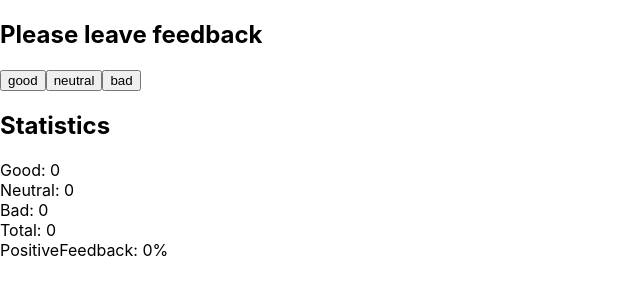
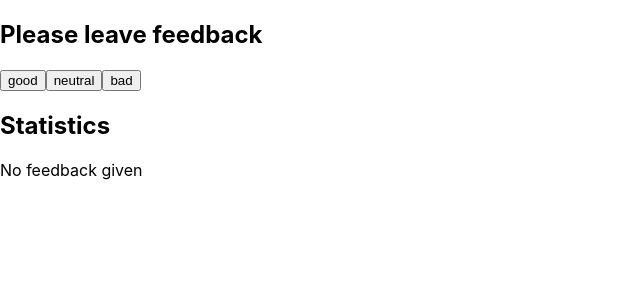
Before and after one commit to YevhenVasylevytskyi/goit-react-hw-02-feedback, a React (Create React App) app: page / in a window 1280 px wide. Shown: the top 300 px of the page, without its empty margins (0-640 px from the left). Built offline with nearby package versions, Linux system fonts and the light colour scheme.

Commit message:
add condition render and proptypes

```diff
--- a/src/components/Feedback.js
+++ b/src/components/Feedback.js
@@ -2,7 +2,7 @@ import React from 'react';
 import FeedbackOptions from 'components/FeedbackOptions';
 import Statistic from 'components/Statistic';
 import Section from 'components/Section';
-// import PropTypes from 'prop-types';
+import Notification from 'components/Notification';
 
 class Feedback extends React.Component {
   state = {
@@ -40,6 +40,9 @@ class Feedback extends React.Component {
         </Section>
 
         <Section title="Statistics">
+          {Number.isNaN(this.countPositiveFeedbackPercentage()) ? (
+            <Notification message="No feedback given"></Notification>
+          ) : (
             <Statistic
               good={this.state.good}
               neutral={this.state.neutral}
@@ -47,6 +50,7 @@ class Feedback extends React.Component {
               total={this.countTotalFeedback()}
               positivePercentage={this.countPositiveFeedbackPercentage()}
             />
+          )}
         </Section>
       </>
     );
--- a/src/components/FeedbackOptions.js
+++ b/src/components/FeedbackOptions.js
@@ -1,6 +1,7 @@
 import React from 'react';
+import PropTypes from 'prop-types';
 
-const FeedbackOptions = ({ options, onLeaveFeedback }) => {
+function FeedbackOptions({ options, onLeaveFeedback }) {
   return (
     <div>
       {options.map(el => {
@@ -12,6 +13,11 @@ const FeedbackOptions = ({ options, onLeaveFeedback }) => {
       })}
     </div>
   );
+}
+
+FeedbackOptions.protoType = {
+  options: PropTypes.array,
+  onLeaveFeedback: PropTypes.func,
 };
 
 export default FeedbackOptions;
--- /dev/null
+++ b/src/components/Notification.js
@@ -0,0 +1,12 @@
+import React from 'react';
+import PropTypes from 'prop-types';
+
+function Notification({ message }) {
+  return <p>{message}</p>;
+}
+
+Notification.protoType = {
+  message: PropTypes.string,
+};
+
+export default Notification;
--- a/src/components/Section.js
+++ b/src/components/Section.js
@@ -1,4 +1,5 @@
 import React from 'react';
+import PropTypes from 'prop-types';
 
 function Section({ title, children }) {
   return (
@@ -9,4 +10,8 @@ function Section({ title, children }) {
   );
 }
 
+Section.protoType = {
+  title: PropTypes.string,
+};
+
 export default Section;
```
Also changed, not shown: src/components/Statistic.js (+9 -1 lines). Lines whose indentation alone changed are shown as unchanged.
